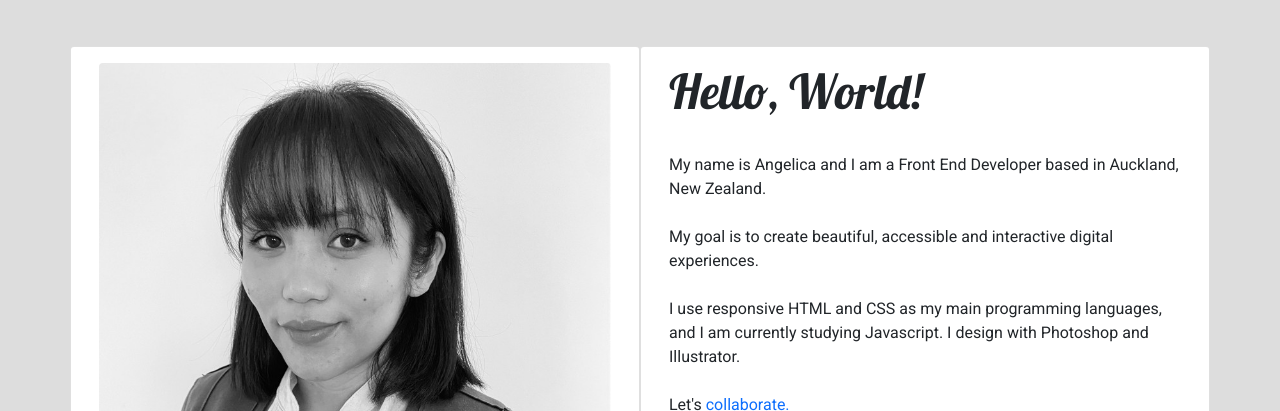
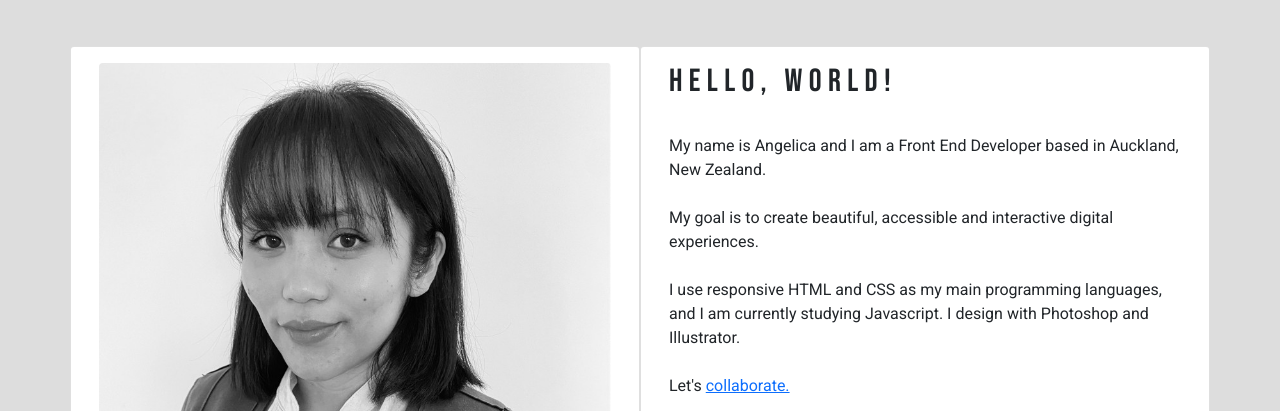
Before and after one commit to A-Boq/portfolio-project, a plain HTML site: page index.html in a window 1280 px wide. Shown: the part 839-1250 px from the top of the page. Drawn offline with nearby package versions, Linux system fonts and the light colour scheme.

Commit message:
Changed heading font and letter spacing

```diff
--- a/css/styles.css
+++ b/css/styles.css
@@ -7,8 +7,9 @@ body {
 }
 
 .title {
-  font-family: 'Lobster', cursive;
-  font-size: 3em;
+  font-family: 'Bebas Neue', cursive;
+  font-size: 2em;
+  letter-spacing: 0.2em;
 }
 
 .content {
--- a/index.html
+++ b/index.html
@@ -9,7 +9,7 @@
         <link href="https://cdn.jsdelivr.net/npm/bootstrap@5.1.3/dist/css/bootstrap.min.css" rel="stylesheet" integrity="sha384-1BmE4kWBq78iYhFldvKuhfTAU6auU8tT94WrHftjDbrCEXSU1oBoqyl2QvZ6jIW3" crossorigin="anonymous">
         <link rel="preconnect" href="https://fonts.googleapis.com">
         <link rel="preconnect" href="https://fonts.gstatic.com" crossorigin>
-        <link href="https://fonts.googleapis.com/css2?family=Lobster&family=Roboto:wght@300;400&display=swap" rel="stylesheet">
+        <link href="https://fonts.googleapis.com/css2?family=Bebas+Neue&family=Roboto:wght@300;400&display=swap" rel="stylesheet">
         <link rel="stylesheet" href="css/styles.css" />
     </head>
     <body>
```
Also changed, not shown: 3 other files.
